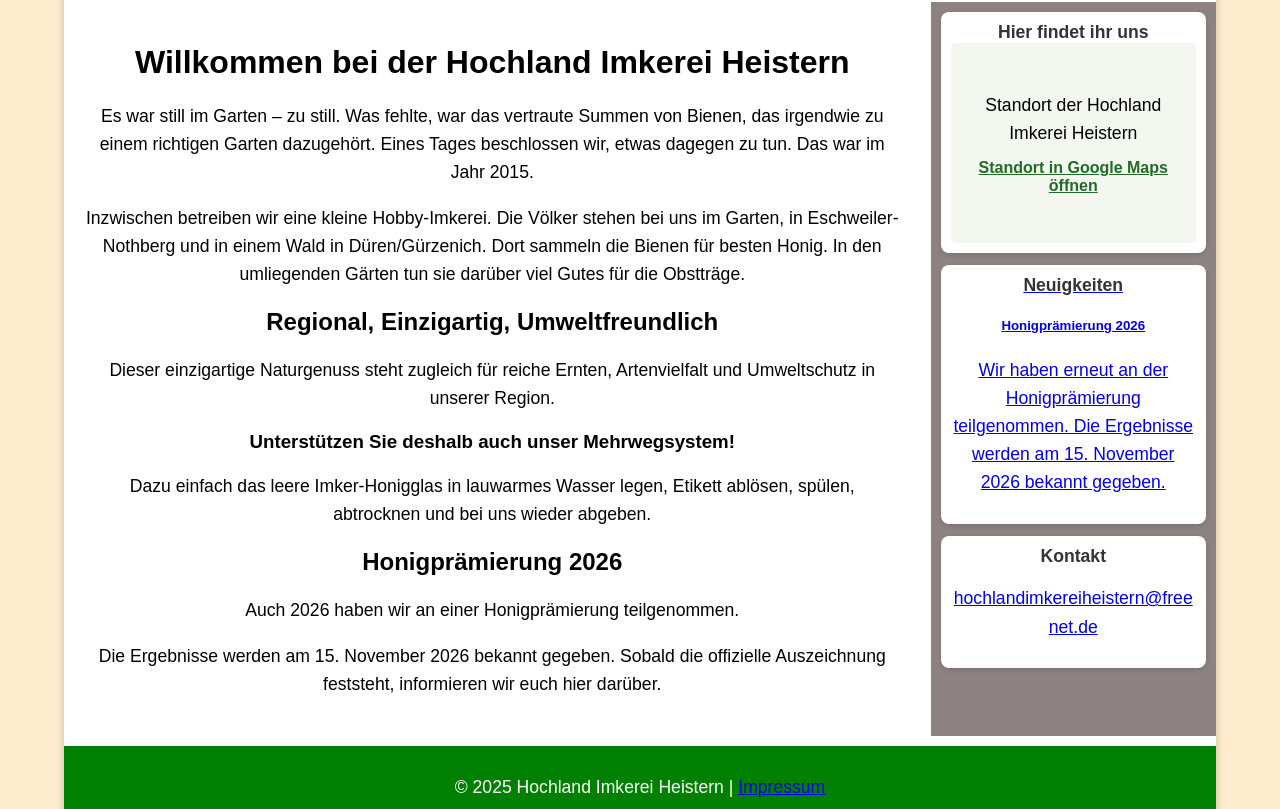
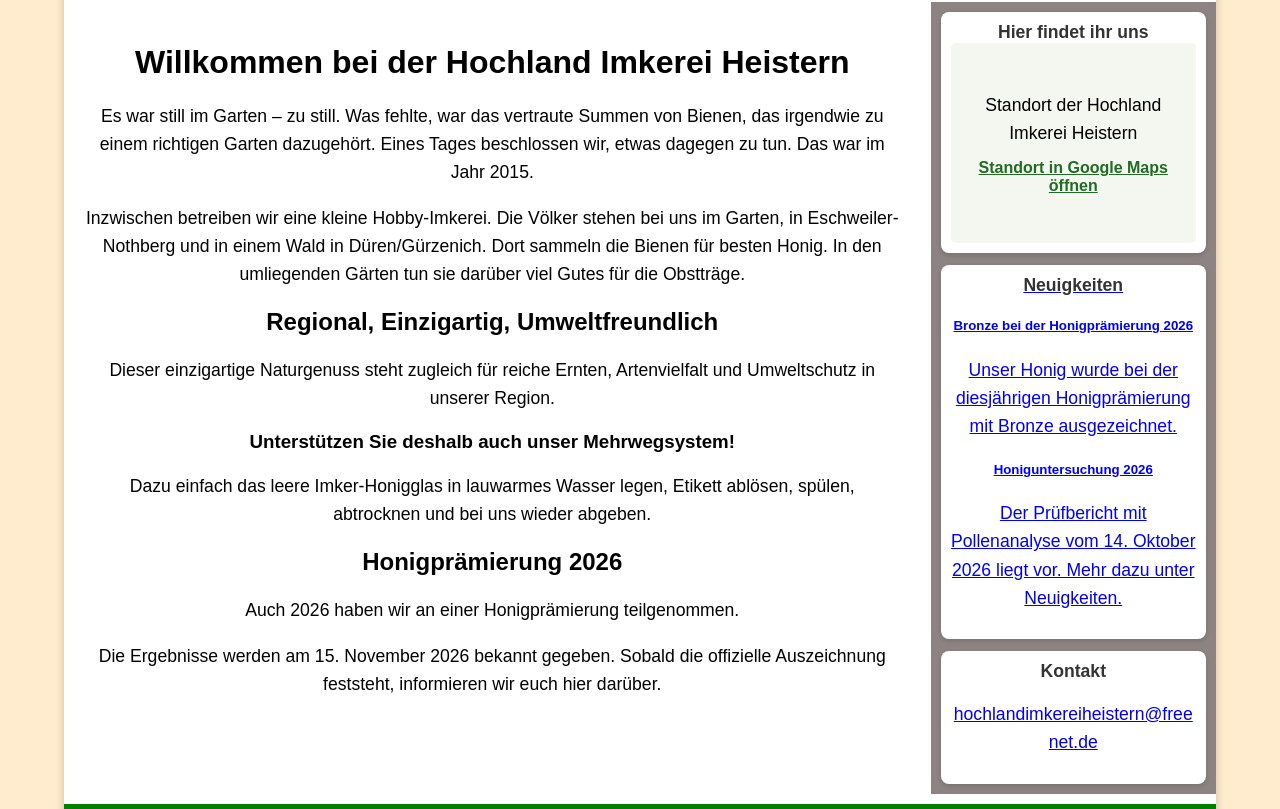
Before and after one commit to Kardnic/Hochland-Imkerei-Webseite, a React (Vite) app: page / in a window 1280 px wide. Shown: the part 543-1352 px from the top of the page. Built offline with nearby package versions, Linux system fonts and the light colour scheme.

Commit message:
Aktualisiere Neuigkeiten-Kachel in rechter Seitenleiste

```diff
--- a/src/layouts/HauptLayout.jsx
+++ b/src/layouts/HauptLayout.jsx
@@ -137,8 +137,10 @@ export default function HauptLayout({ children, hideRight = false, rightContent
                   <a href="/neuigkeiten">
                   <div className="kachel">
                     <h3>Neuigkeiten</h3>
-                    <h5>Honigprämierung 2026</h5>
-                    <p>Wir haben erneut an der Honigprämierung teilgenommen. Die Ergebnisse werden am 15. November 2026 bekannt gegeben.</p>
+                    <h5>Bronze bei der Honigprämierung 2026</h5>
+                    <p>Unser Honig wurde bei der diesjährigen Honigprämierung mit Bronze ausgezeichnet.</p>
+                    <h5>Honiguntersuchung 2026</h5>
+                    <p>Der Prüfbericht mit Pollenanalyse vom 14. Oktober 2026 liegt vor. Mehr dazu unter Neuigkeiten.</p>
 
                   </div>
                   </a>
```
